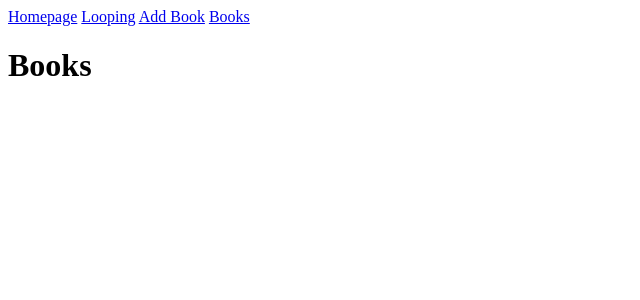
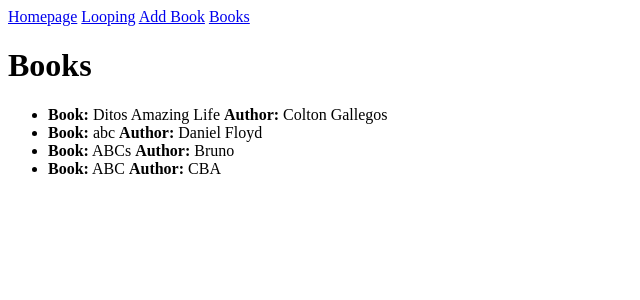
Before and after one commit to bward021/python_flask_playground, a Flask app: page /books in a window 1280 px wide. Shown: the top 300 px of the page, without its empty margins (0-640 px from the left). Run offline with Flask 2, Linux system fonts and the light colour scheme; data comes from the database, SQL or seed files in the repository.

Commit message:
app.py and books update

```diff
--- a/app.py
+++ b/app.py
@@ -46,7 +46,7 @@ def add_book():
 @app.route('/books', methods=['GET'])
 def get_books():
     all_books = Book.query.all()
-    print(all_books)
+
     return render_template("books.html", books=all_books)
 
 
--- a/templates/books.html
+++ b/templates/books.html
@@ -7,4 +7,12 @@
     Books
 </h1>
 
+<ul>
+    {% for book in books %}
+    <li>
+        <b>Book:</b> {{book.title}}  <b>Author:</b> {{book.author}}
+    </li>
+    {% endfor %}
+</ul>
+
 {% endblock %}
```
